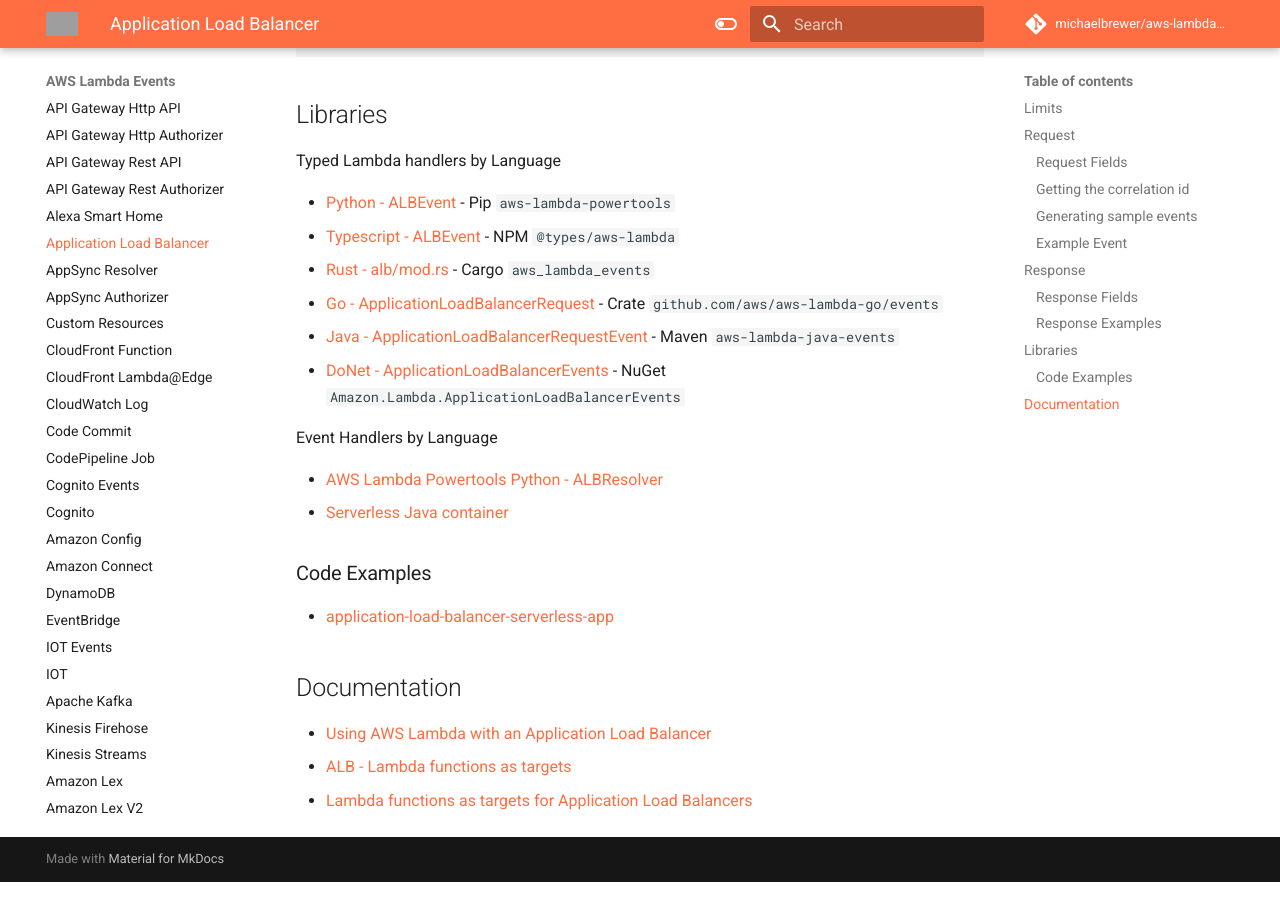
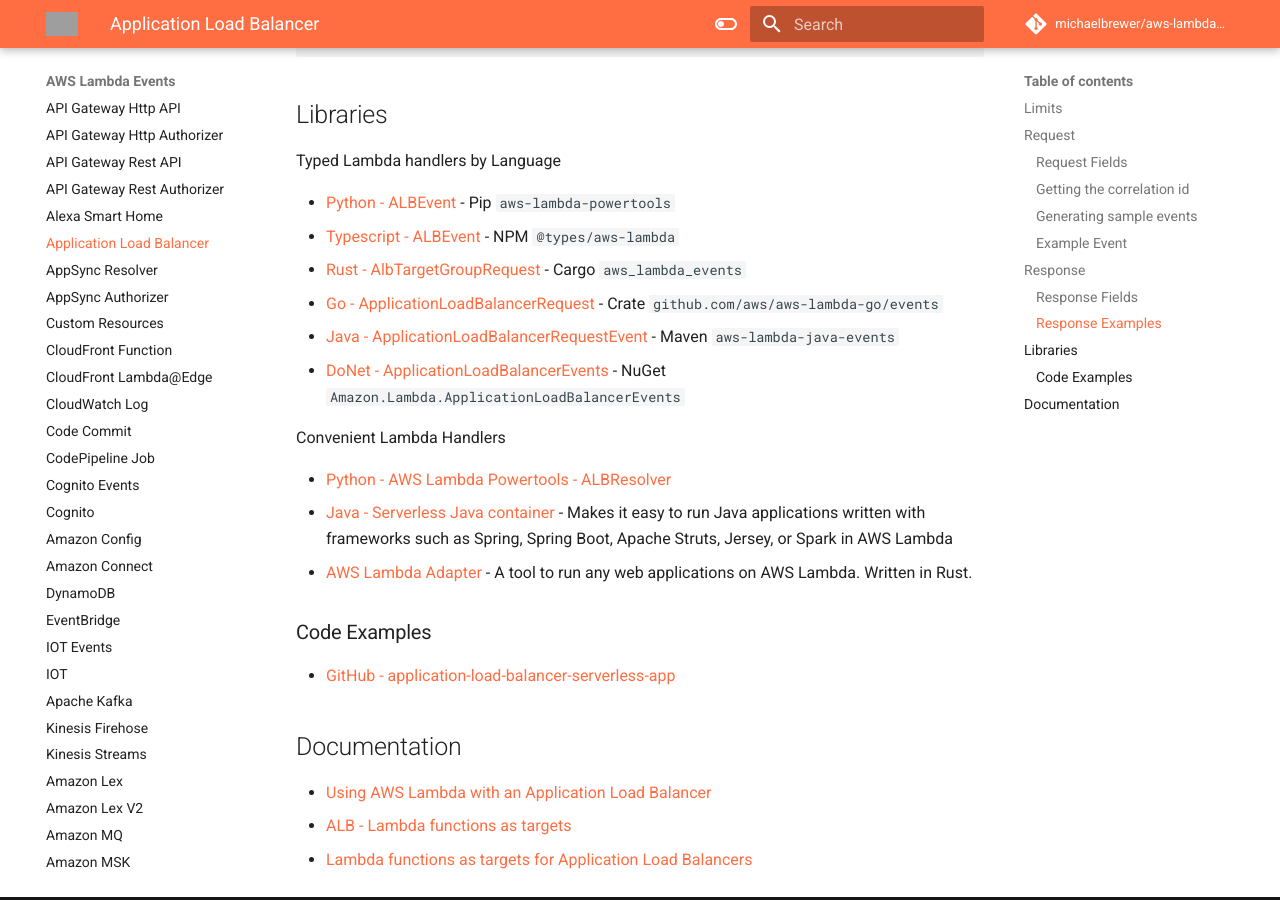
Before and after one commit to michaelbrewer/aws-lambda-events, an MkDocs documentation site: the page built from docs/alb.md, in a window 1280 px wide and 900 px high, scrolled down 3960 px. Built offline with MkDocs 1.6.1 and Material for MkDocs 9.7.7, drawn with Linux system fonts in a browser that asks for light colours; comment, search, counter and statistics services are not loaded; grey boxes are pictures that could not be loaded.

Commit message:
feat(general): Add links to lambda adaptor

```diff
--- a/docs/alb.md
+++ b/docs/alb.md
@@ -151,19 +151,20 @@
 
 - [Python - ALBEvent](https://awslabs.github.io/aws-lambda-powertools-python/latest/utilities/data_classes/#application-load-balancer){target="_blank"} - Pip `aws-lambda-powertools`
 - [Typescript - ALBEvent](https://github.com/DefinitelyTyped/DefinitelyTyped/blob/master/types/aws-lambda/trigger/alb.d.ts){target="_blank"} - NPM `@types/aws-lambda`
-- [Rust - alb/mod.rs](https://github.com/LegNeato/aws-lambda-events/blob/master/aws_lambda_events/src/alb/mod.rs){target="_blank"} - Cargo `aws_lambda_events`
+- [Rust - AlbTargetGroupRequest](https://github.com/LegNeato/aws-lambda-events/blob/master/aws_lambda_events/src/alb/mod.rs){target="_blank"} - Cargo `aws_lambda_events`
 - [Go - ApplicationLoadBalancerRequest](https://github.com/aws/aws-lambda-go/blob/main/events/README_ALBTargetGroupEvents.md){target="_blank"} - Crate `github.com/aws/aws-lambda-go/events`
 - [Java - ApplicationLoadBalancerRequestEvent](https://github.com/aws/aws-lambda-java-libs/blob/master/aws-lambda-java-events/src/main/java/com/amazonaws/services/lambda/runtime/events/ApplicationLoadBalancerRequestEvent.java){target="_blank"} - Maven `aws-lambda-java-events`
 - [DoNet - ApplicationLoadBalancerEvents](https://github.com/aws/aws-lambda-dotnet/tree/master/Libraries/src/Amazon.Lambda.ApplicationLoadBalancerEvents){target="_blank"} - NuGet `Amazon.Lambda.ApplicationLoadBalancerEvents`
 
-Event Handlers by Language
+Convenient Lambda Handlers
 
-- [AWS Lambda Powertools Python - ALBResolver](https://awslabs.github.io/aws-lambda-powertools-python/latest/core/event_handler/api_gateway/){target="_blank"}
-- [Serverless Java container](https://github.com/awslabs/aws-serverless-java-container){target="_blank"}
+- [Python - AWS Lambda Powertools - ALBResolver](https://awslabs.github.io/aws-lambda-powertools-python/latest/core/event_handler/api_gateway/){target="_blank"}
+- [Java - Serverless Java container](https://github.com/awslabs/aws-serverless-java-container){target="_blank"} - Makes it easy to run Java applications written with frameworks such as Spring, Spring Boot, Apache Struts, Jersey, or Spark in AWS Lambda
+- [AWS Lambda Adapter](https://github.com/aws-samples/aws-lambda-adapter){target="_blank"} - A tool to run any web applications on AWS Lambda. Written in Rust.
 
 ### Code Examples
 
-- [application-load-balancer-serverless-app](https://github.com/aws/elastic-load-balancing-tools/tree/master/application-load-balancer-serverless-app){target="_blank"}
+- [GitHub - application-load-balancer-serverless-app](https://github.com/aws/elastic-load-balancing-tools/tree/master/application-load-balancer-serverless-app){target="_blank"}
 
 ## Documentation
 
```
Also changed, not shown: docs/http-api.md (+2 -1 lines), docs/rest-api.md (+2 -1 lines).
